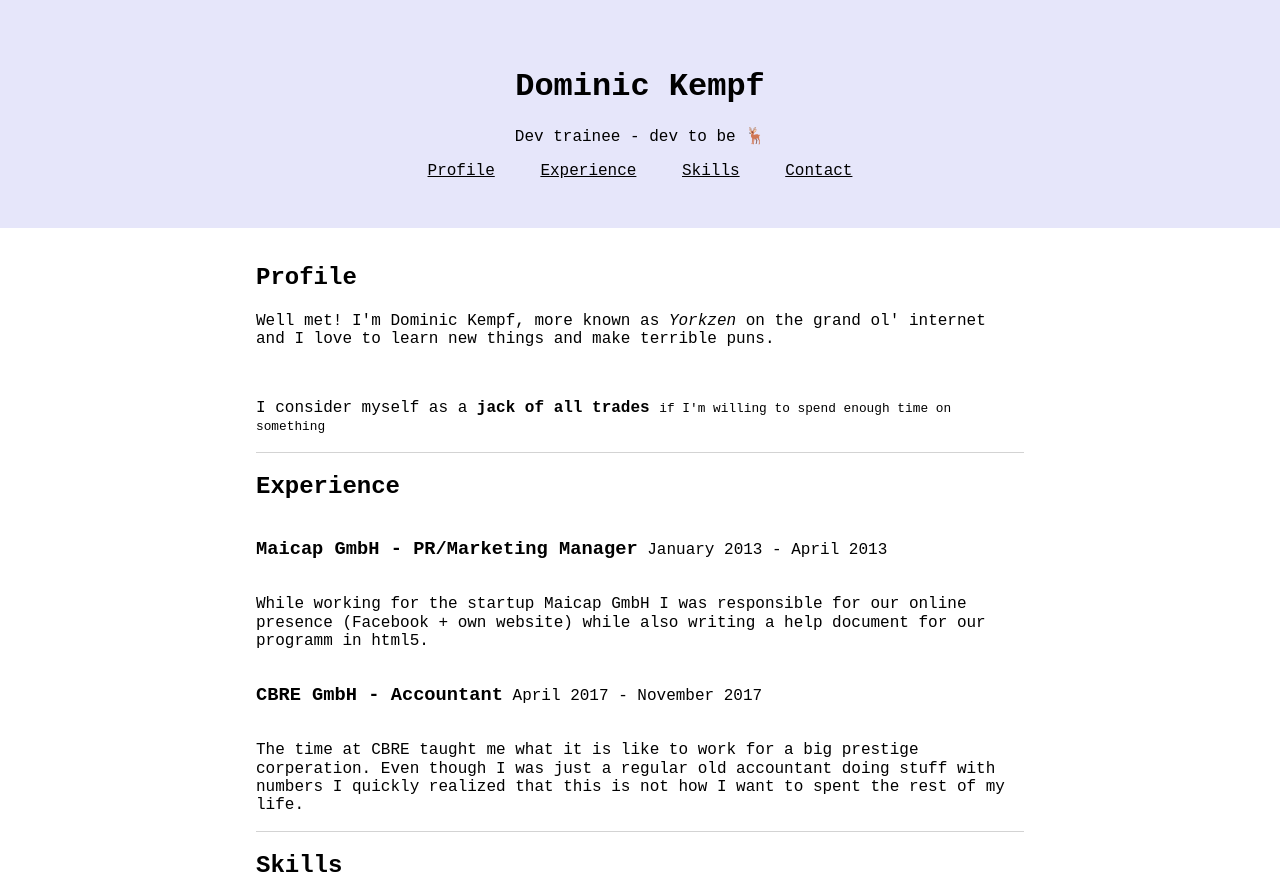
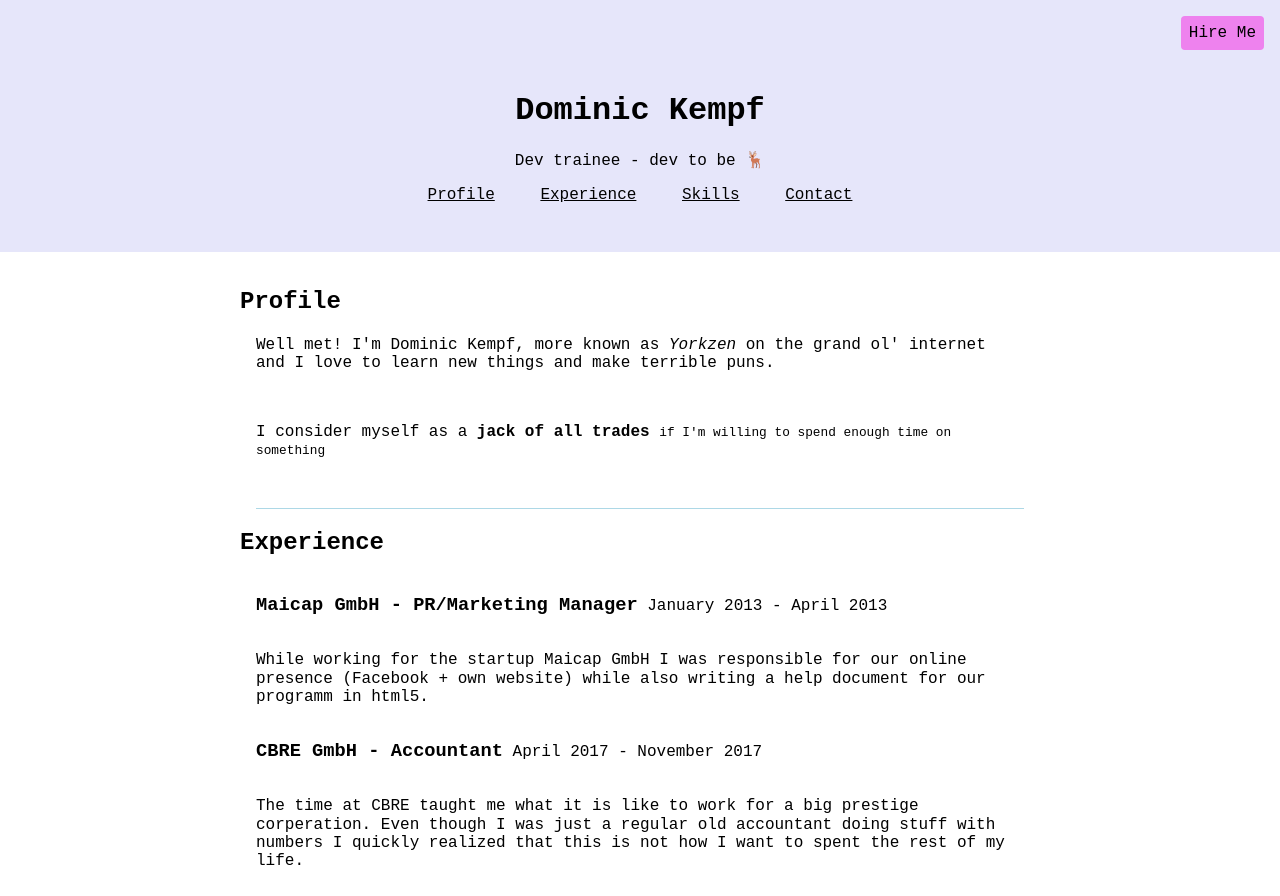
Before and after one commit to Yorkzen/html-lesson, a plain HTML site: page index.html in a window 1280 px wide. Shown: the top 896 px of the page. Drawn offline with nearby package versions, Linux system fonts and the light colour scheme.

Commit message:
Hire-me!

```diff
--- a/index.html
+++ b/index.html
@@ -23,10 +23,11 @@
             <a class="nav-link" href="#skills">Skills</a>
             <a class="nav-link" href="#contact">Contact</a>
         </nav>
+        <aside class="hire-me">Hire Me</aside>
     </header>
     <main class="main">
         <article id="profile">
-            <h2> Profile</h2>
+            <h2 class="article-heading"> Profile</h2>
             <p>Well met! I'm Dominic Kempf, more known as <em>Yorkzen</em> on the grand ol' internet and I love to learn
                 new things and make terrible puns.</p><br>
             <p>I consider myself as a <strong>jack of all trades</strong> <small>if I'm willing to spend enough time on
@@ -34,7 +35,7 @@
         </article>
         <article id="experience">
 
-            <h2> Experience</h2>
+            <h2 class="article-heading"> Experience</h2>
             <section>
                 <header>
                     <h3 class="experience-heading">Maicap GmbH - PR/Marketing Manager</h3>
@@ -57,7 +58,7 @@
             </section>
         </article>
         <article id="skills">
-            <h2> Skills</h2>
+            <h2 class="article-heading"> Skills</h2>
             <section>
                 <h3> Soft Skills</h3>
                 <ul>
@@ -76,7 +77,7 @@
             </section>
         </article>
         <article id="contact">
-            <h2> Contact</h2>
+            <h2 class="article-heading"> Contact</h2>
             <ol>
                 <li>E-Mail: <a href="mailto:d.kempf2@web.de">d.kempf2@web.de</a></li>
                 <li> Discord: Yorksen#3672</li>
--- a/style.css
+++ b/style.css
@@ -26,8 +26,10 @@ body {
 /* Specific Stylings */
 .header {
   padding: 48px 16px;
+  padding-top: 72px;
   text-align: center;
   background-color: lavender;
+  position: relative;
 }
 .nav-link {
   padding: 6px 12px;
@@ -52,8 +54,8 @@ body {
 .main > * {
   border-top: 1px solid lightblue;
 }
-.main > * {
-  border-top: 1px solid lightgray;
+.main > * + * {
+  margin-top: 48px;
 }
 .main > *:first-child {
   border-top: none;
@@ -62,9 +64,22 @@ body {
 .profession::after {
   content: "🦌";
 }
+.article-heading {
+  position: relative;
+  left: -16px;
+}
 .experience-heading {
   display: inline-block;
 }
 .experience-subheading {
   display: inline-block;
 }
+.hire-me {
+  position: absolute;
+  right: 16px;
+  top: 16px;
+  padding: 8px;
+  border-radius: 4px;
+  background: violet;
+  color: black;
+}
```
